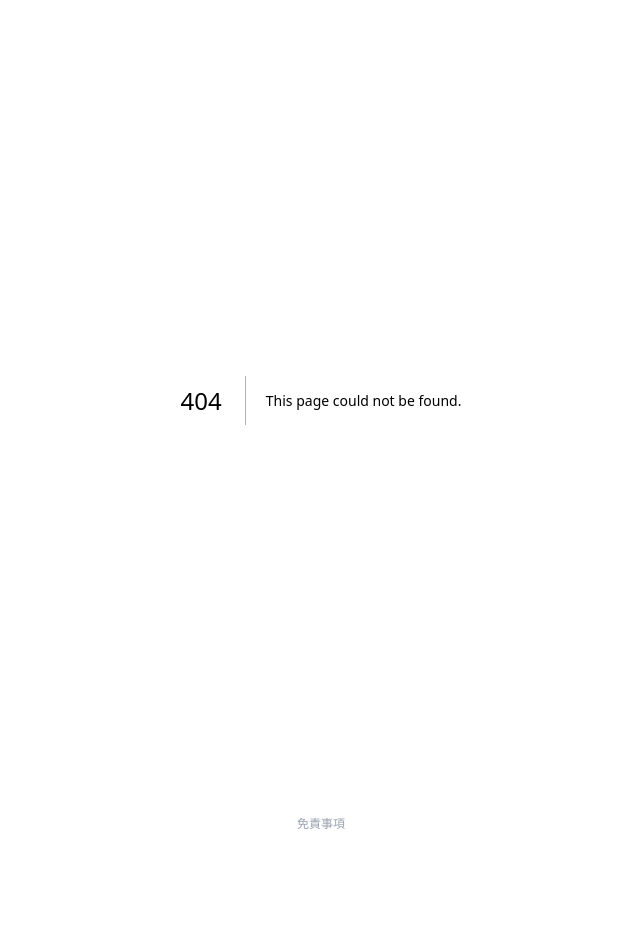
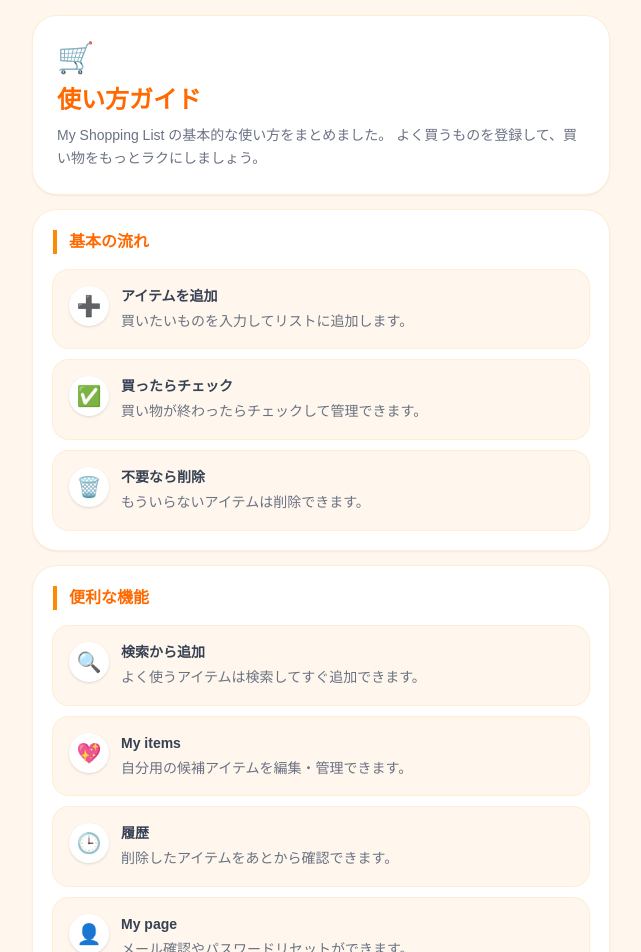
Before and after one commit to mika11247/my-shopping-list, a Next.js app: page /guide in a window 1280 px wide. Before the commit this address had no page. Shown: the top 952 px of the page, without its empty margins (319-960 px from the left). Before the commit the page ends 848 px from the top, so only its background shows below. Built offline with nearby package versions, Linux system fonts and the light colour scheme.

Commit message:
ガイドページ追加とナビゲーション改善

```diff
--- /dev/null
+++ b/app/guide/page.tsx
@@ -0,0 +1,101 @@
+export default function GuidePage() {
+  return (
+    <main className="min-h-screen bg-orange-50 p-4">
+      <div className="mx-auto max-w-xl space-y-4">
+        <div className="rounded-3xl bg-white p-6 shadow-sm ring-1 ring-orange-100">
+          <p className="mb-2 text-3xl">🛒</p>
+          <h1 className="text-2xl font-bold text-orange-500">
+            使い方ガイド
+          </h1>
+          <p className="mt-2 text-sm leading-relaxed text-gray-500">
+            My Shopping List の基本的な使い方をまとめました。
+            よく買うものを登録して、買い物をもっとラクにしましょう。
+          </p>
+        </div>
+
+        <section className="rounded-3xl bg-white p-5 shadow-sm ring-1 ring-orange-100">
+          <h2 className="mb-4 border-l-4 border-orange-400 pl-3 font-bold text-orange-500">
+            基本の流れ
+          </h2>
+
+          <div className="space-y-3">
+            <GuideItem
+              icon="➕"
+              title="アイテムを追加"
+              text="買いたいものを入力してリストに追加します。"
+            />
+            <GuideItem
+              icon="✅"
+              title="買ったらチェック"
+              text="買い物が終わったらチェックして管理できます。"
+            />
+            <GuideItem
+              icon="🗑️"
+              title="不要なら削除"
+              text="もういらないアイテムは削除できます。"
+            />
+          </div>
+        </section>
+
+        <section className="rounded-3xl bg-white p-5 shadow-sm ring-1 ring-orange-100">
+          <h2 className="mb-4 border-l-4 border-orange-400 pl-3 font-bold text-orange-500">
+            便利な機能
+          </h2>
+
+          <div className="grid gap-3">
+            <GuideItem
+              icon="🔍"
+              title="検索から追加"
+              text="よく使うアイテムは検索してすぐ追加できます。"
+            />
+            <GuideItem
+              icon="💖"
+              title="My items"
+              text="自分用の候補アイテムを編集・管理できます。"
+            />
+            <GuideItem
+              icon="🕒"
+              title="履歴"
+              text="削除したアイテムをあとから確認できます。"
+            />
+            <GuideItem
+              icon="👤"
+              title="My page"
+              text="メール確認やパスワードリセットができます。"
+            />
+          </div>
+        </section>
+
+        <section className="rounded-3xl bg-orange-100 p-5 shadow-sm ring-1 ring-orange-200">
+          <h2 className="mb-2 font-bold text-orange-700">ワンポイント 🍊</h2>
+          <p className="text-sm leading-relaxed text-orange-800">
+            よく買うものは My items に登録しておくと、次回から検索でサッと追加できます。
+            チェック済みのものは、買い物後に整理するとリストが見やすくなります。
+          </p>
+        </section>
+      </div>
+    </main>
+  );
+}
+
+function GuideItem({
+  icon,
+  title,
+  text,
+}: {
+  icon: string;
+  title: string;
+  text: string;
+}) {
+  return (
+    <div className="flex gap-3 rounded-2xl bg-orange-50 p-4 ring-1 ring-orange-100">
+      <div className="flex h-10 w-10 shrink-0 items-center justify-center rounded-full bg-white text-xl shadow-sm">
+        {icon}
+      </div>
+      <div>
+        <h3 className="text-sm font-bold text-gray-700">{title}</h3>
+        <p className="mt-1 text-sm leading-relaxed text-gray-500">{text}</p>
+      </div>
+    </div>
+  );
+}
--- a/app/page.tsx
+++ b/app/page.tsx
@@ -552,6 +552,14 @@ await supabase
     履歴 🕒
   </button>
 
+  {/* ガイド：オレンジ */}
+<button
+  onClick={() => router.push("/guide")}
+  className="rounded-full bg-orange-100 px-3 py-1 text-xs text-orange-600 shadow ring-1 ring-orange-200 hover:bg-orange-200"
+>
+  ガイド ❓
+</button>
+
 </div>
 
   <p className="mt-2 text-sm text-neutral-600">
```
